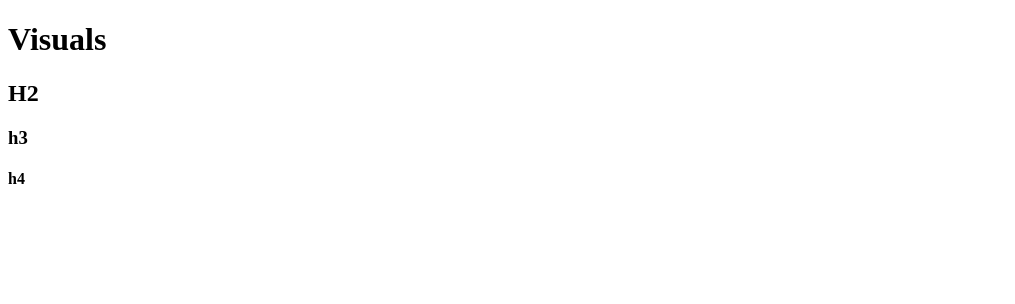
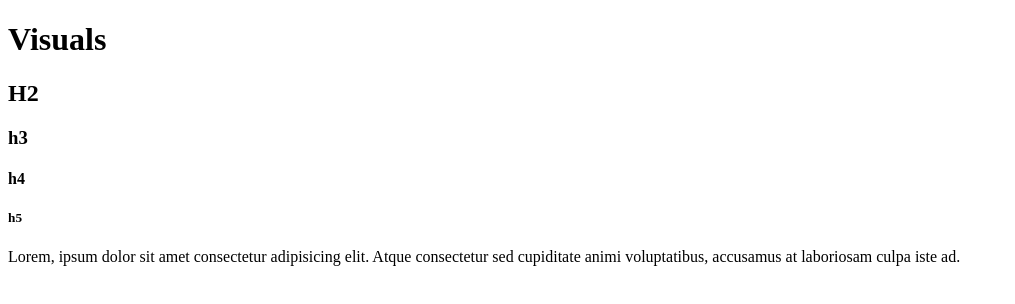
Before and after one commit to Gepeet/visuals, a plain HTML site: page index.html in a window 1280 px wide. Shown: the whole page, without its empty margins (0-1015 px from the left). Drawn offline with Linux system fonts and the light colour scheme.

Commit message:
added paragraph

```diff
--- a/index.html
+++ b/index.html
@@ -13,6 +13,12 @@
         <h2>H2</h2>
         <h3>h3</h3>
         <h4>h4</h4>
+
+        <h5>h5</h5>
+    </div>
+    <div>
+        <p>Lorem, ipsum dolor sit amet consectetur adipisicing elit. Atque consectetur sed cupiditate animi voluptatibus, accusamus at laboriosam culpa iste ad.
+        </p>
     </div>
 </body>
 </html>
```
